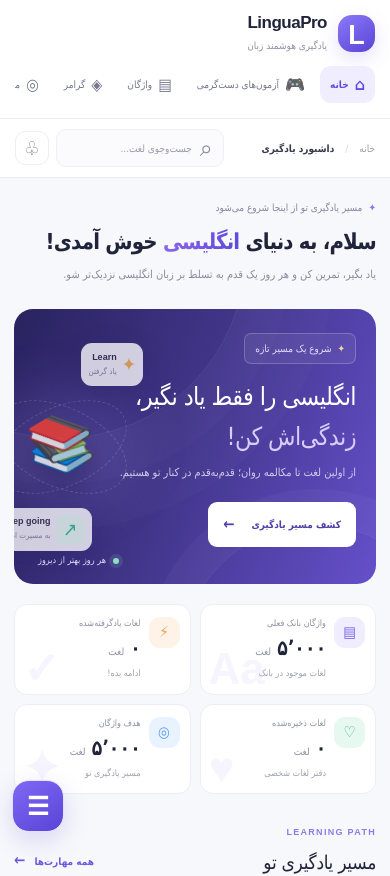
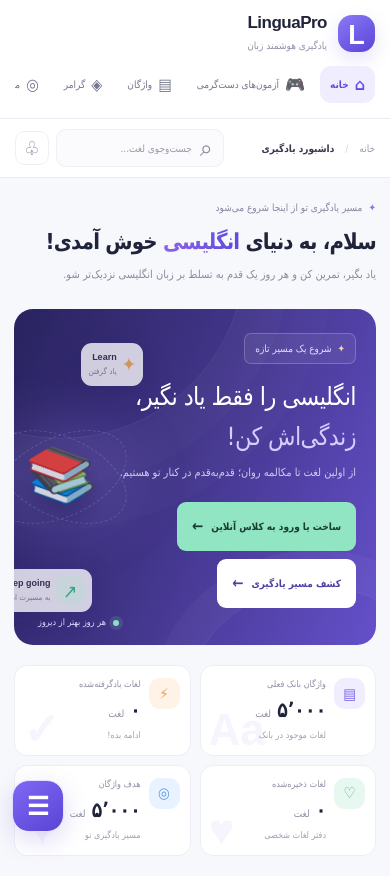
Before and after one commit to morranjbar92-web/english-learning-project, a Next.js app: page / in a window 390 px wide. Shown: the top 876 px of the page. Built offline with nearby package versions, Linux system fonts and the light colour scheme.

Commit message:
Add classroom links and remove teacher section

```diff
--- a/src/app/components/fixed-navigation.tsx
+++ b/src/app/components/fixed-navigation.tsx
@@ -7,6 +7,7 @@ const ROOT = "";
 
 const items = [
   { label: "خانه", icon: "⌂", href: ROOT + "/#home" },
+  { label: "ساخت یا ورود به کلاس آنلاین", icon: "🎥", href: ROOT + "/classroom/" },
   { label: "واژگان انگلیسی", icon: "📚", href: ROOT + "/vocabulary/" },
   { label: "گرامر", icon: "◈", href: ROOT + "/#grammar" },
   { label: "مهارت‌های زبان", icon: "◎", href: ROOT + "/#skills" },
--- a/src/app/globals.css
+++ b/src/app/globals.css
@@ -1011,3 +1011,30 @@ button:focus-visible, a:focus-visible, input:focus-visible { outline: 3px solid
     font-size: 14px !important;
   }
 }
+
+
+
+/* classroom-home-navigation */
+.hero-actions {
+  display: flex;
+  align-items: center;
+  flex-wrap: wrap;
+  gap: 10px;
+}
+
+.hero-button.classroom-hero-button {
+  background: #91e5c2;
+  color: #173c34;
+}
+
+@media (max-width: 640px) {
+  .hero-actions {
+    gap: 8px;
+  }
+
+  .hero-actions .hero-button {
+    gap: 8px;
+    line-height: 1.8;
+    white-space: normal;
+  }
+}
--- a/src/app/page.tsx
+++ b/src/app/page.tsx
@@ -80,6 +80,7 @@ export default function Home() {
     { name: "مهارت‌های زبان", icon: "◎", href: "#skills" },
     { name: "تمرین روزانه", icon: "✓", href: "#practice" },
     { name: "آزمون‌ها", icon: "▣", href: "#exams" },
+    { name: "ساخت یا ورود به کلاس آنلاین", icon: "🎥", href: "/classroom/" },
   ];
 
   // بازیابی اطلاعات ذخیره‌شده پس از بازشدن صفحه
@@ -214,13 +215,8 @@ export default function Home() {
         </nav>
 
         <div className="side-label side-label-spaced">
-          حساب کاربری
+          امکانات بیشتر
         </div>
-
-        <a className="nav-link" href="#teachers">
-          <span className="nav-icon">♧</span>
-          <span>بخش معلمان</span>
-        </a>
 
         <a className="nav-link" href="#exams">
           <span className="nav-icon">▧</span>
@@ -333,9 +329,14 @@ export default function Home() {
                 از اولین لغت تا مکالمه روان؛ قدم‌به‌قدم در کنار تو هستیم.
               </p>
 
-              <a className="hero-button" href="#courses">
-                کشف مسیر یادگیری <span>←</span>
-              </a>
+              <div className="hero-actions">
+  <a className="hero-button classroom-hero-button" href="/classroom/">
+    ساخت یا ورود به کلاس آنلاین <span>←</span>
+  </a>
+  <a className="hero-button" href="#courses">
+    کشف مسیر یادگیری <span>←</span>
+  </a>
+</div>
             </div>
 
             <div className="hero-art" aria-hidden="true">
```
